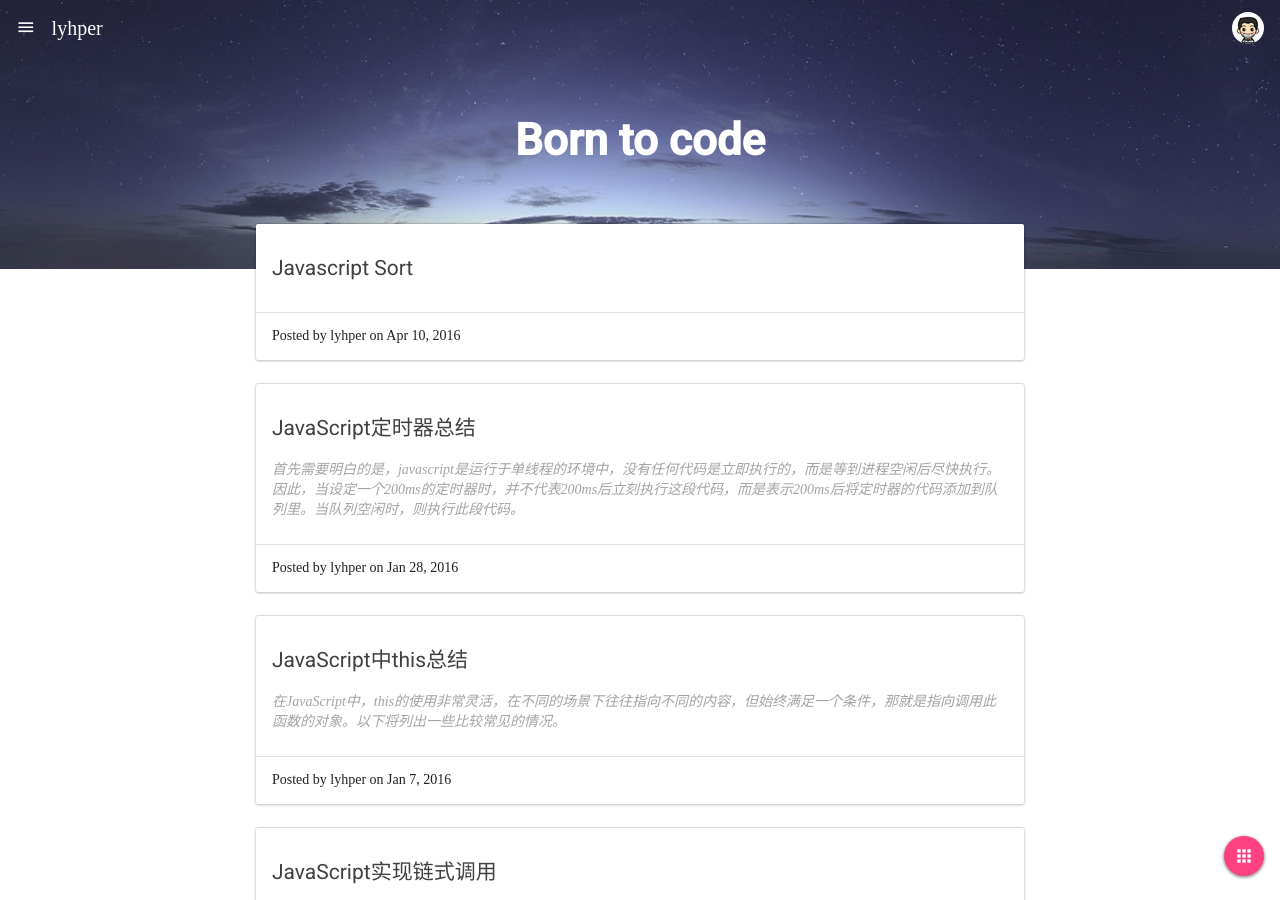
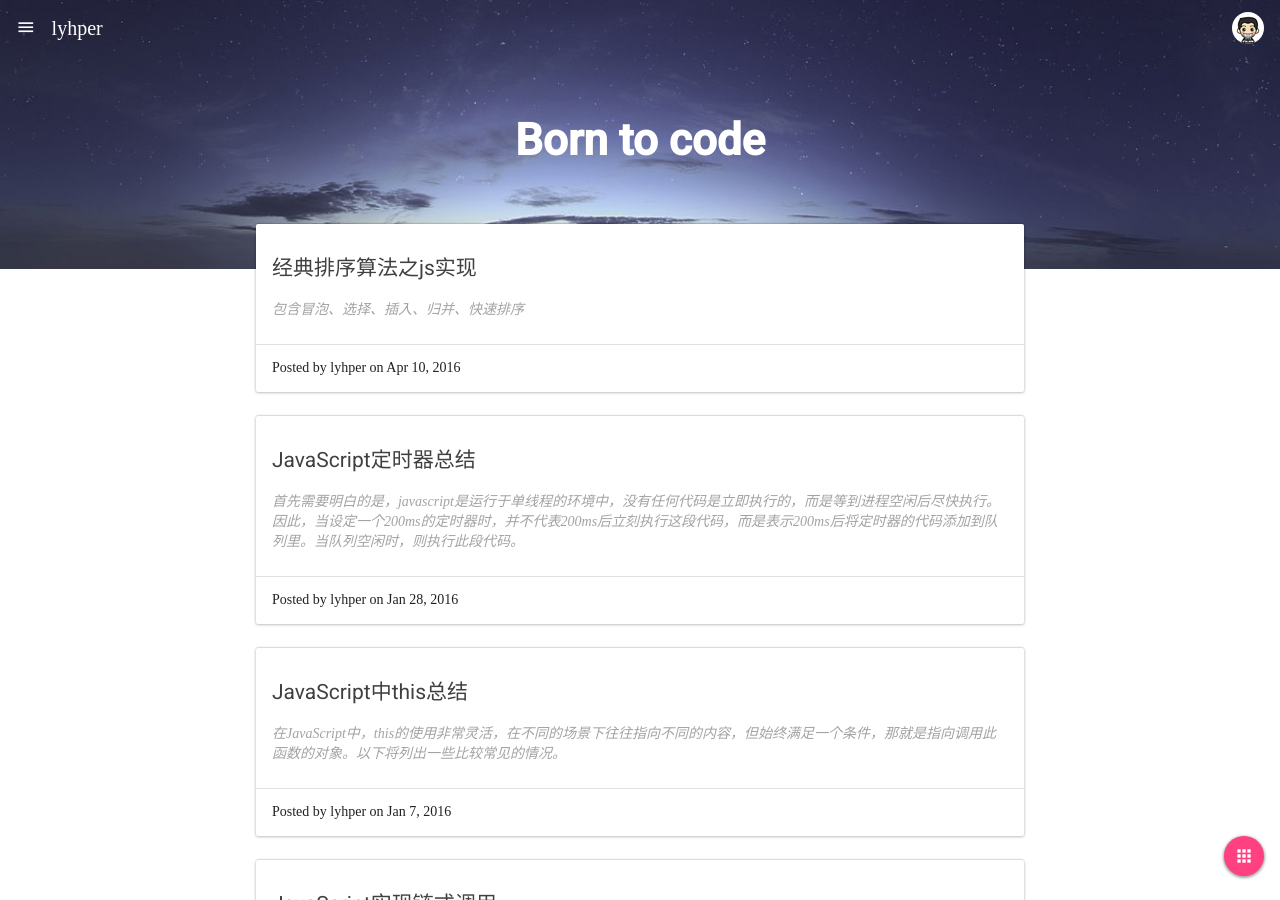
Before and after one commit to lyhper/lyhper.github.io, a Jekyll site: the page built from index.html, in a window 1280 px wide and 900 px high. Built offline with Jekyll 4.4.1, drawn with Linux system fonts in a browser that asks for light colours; the list of posts is cut into pages by our own code; comment, search, counter and statistics services are not loaded.

```diff
--- a/_posts/2016-04-10-javascript-sort.md
+++ b/_posts/2016-04-10-javascript-sort.md
@@ -1,4 +1,9 @@
-
+---
+layout: post
+title: 经典排序算法之js实现
+date: 2016-04-10 12:12:00
+categories: Algorithm
+---
 
 包含冒泡、选择、插入、归并、快速排序
 
```
